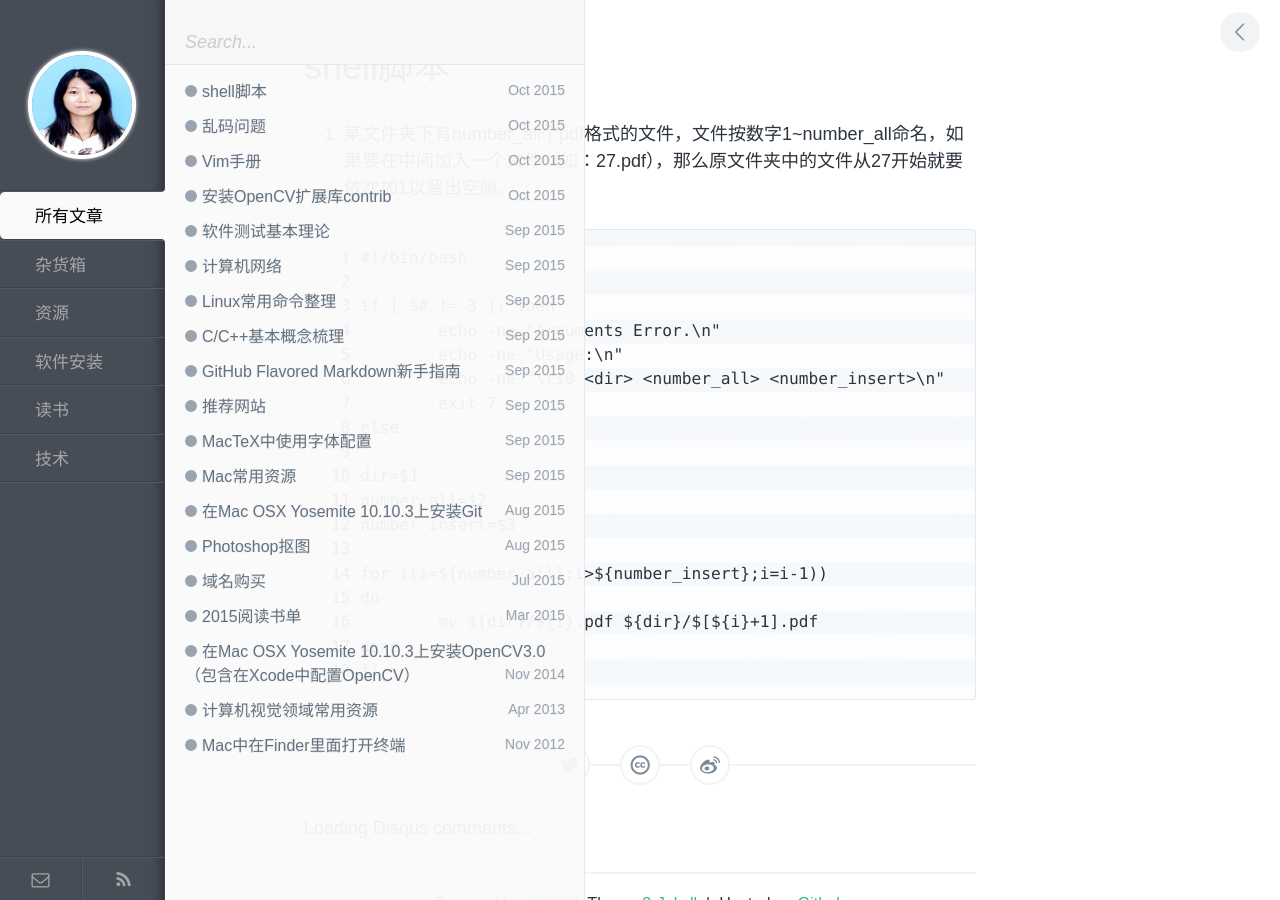
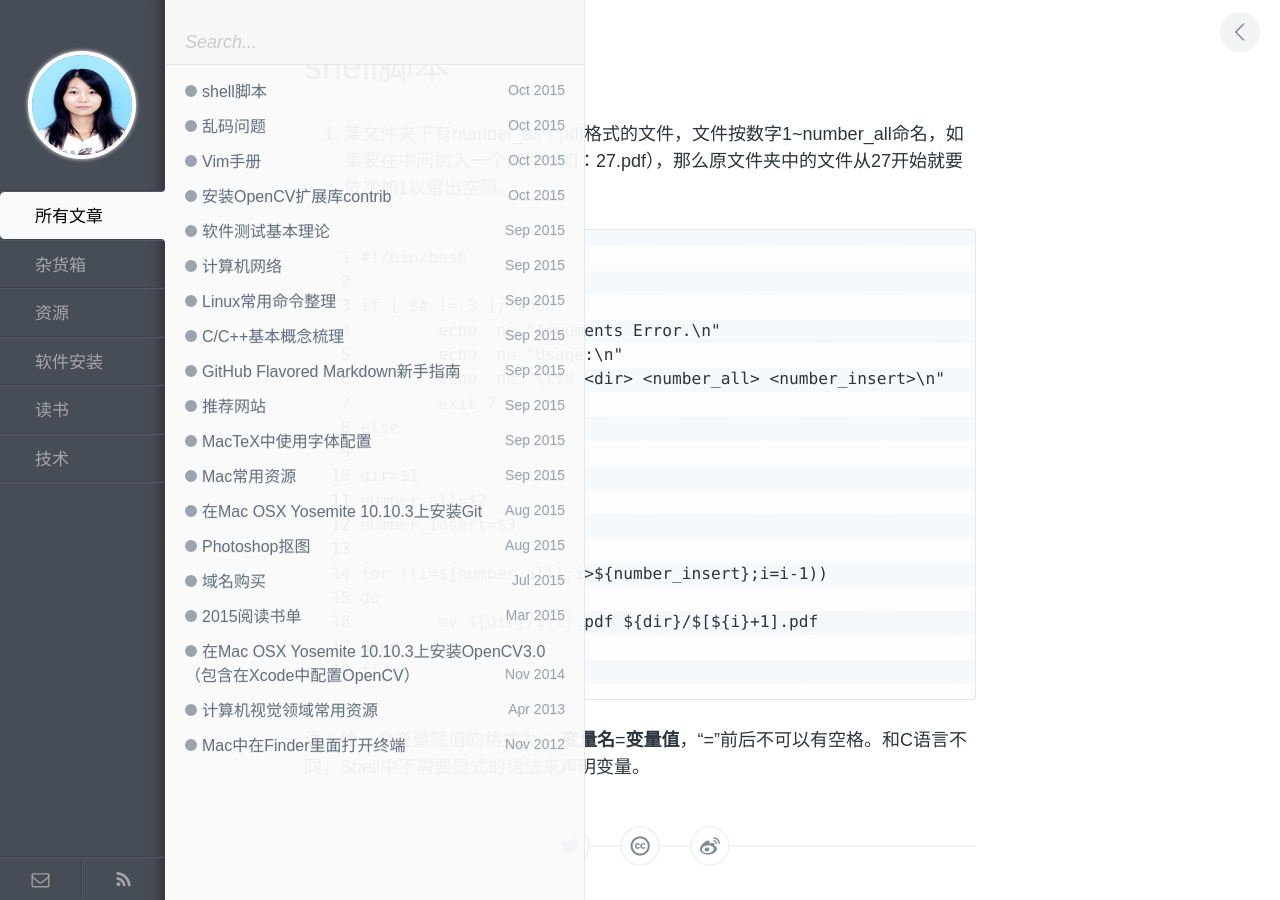
Before and after one commit to zhuyafei/zhuyafei.github.io, a Jekyll site: the page built from _posts/tech/2015-10-06-Shell-Scripts.md, in a window 1280 px wide. Built offline with Jekyll 4.4.1, drawn with Linux system fonts in a browser that asks for light colours; comment, search, counter and statistics services are not loaded; some of the changed text lies outside the part shown.

Commit message:
Modify 2015-10-06-Shell-Scripts.md

````diff
--- a/_posts/tech/2015-10-06-Shell-Scripts.md
+++ b/_posts/tech/2015-10-06-Shell-Scripts.md
@@ -26,3 +26,5 @@ category: 技术
  17 done
  18 fi
 ```
+注：给一个变量赋值的格式为：
+**变量名**=**变量值**，“=”前后不可以有空格。和C语言不同，Shell中不需要显式的语法来声明变量。
````
